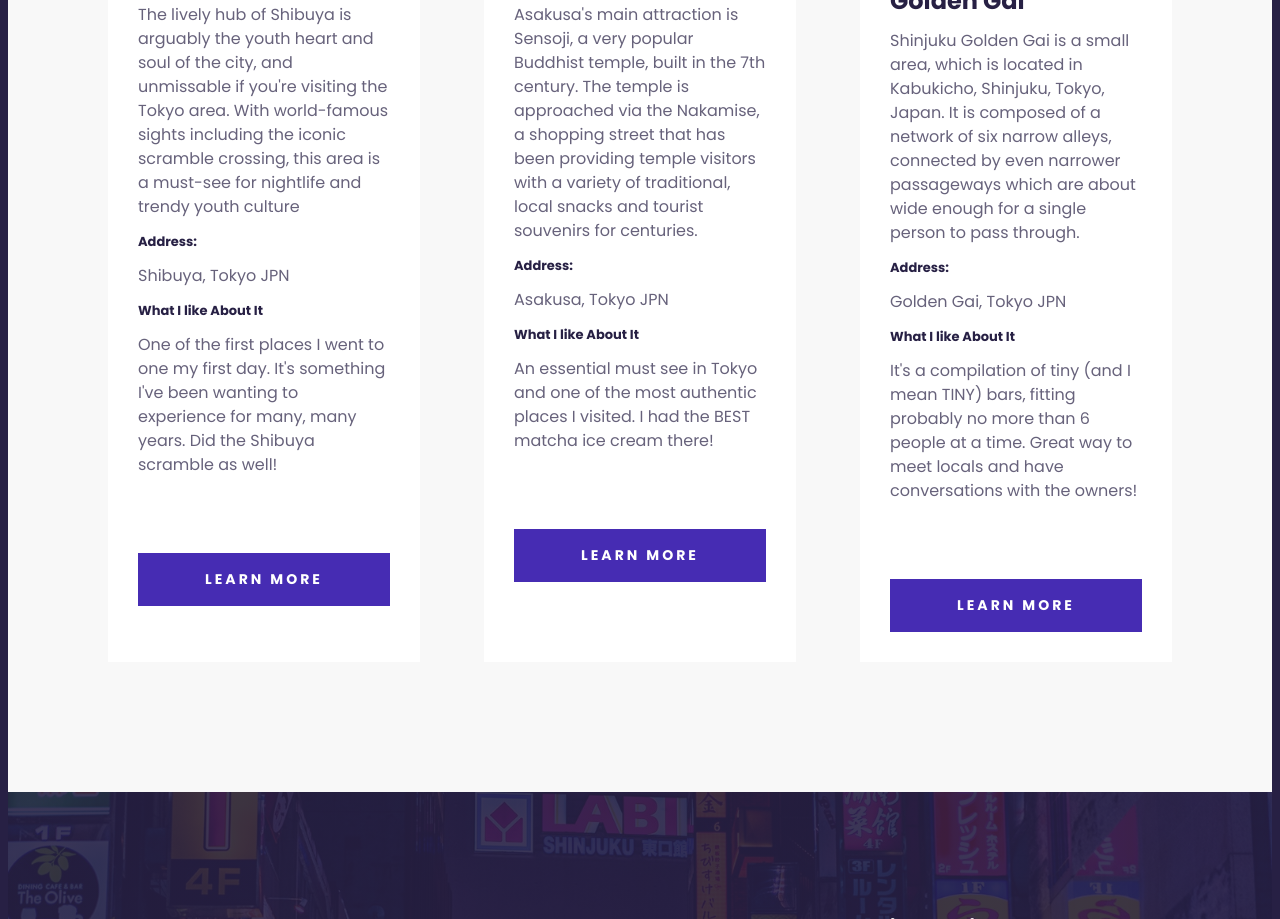
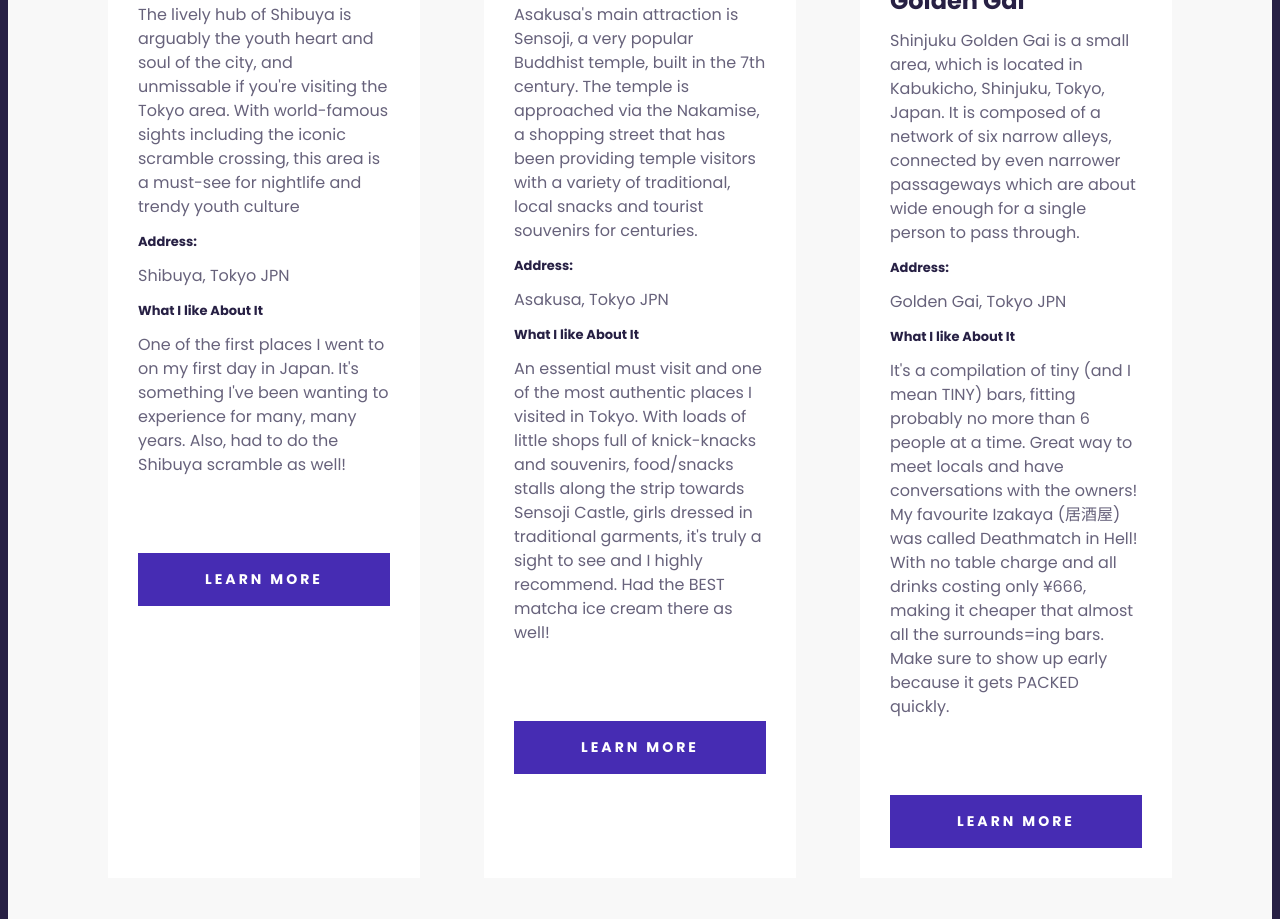
Before and after one commit to kiiru-sn/japan-travel-project, a plain HTML site: page index.html in a window 1280 px wide. Shown: the part 1854-2773 px from the top of the page. Drawn offline with Linux system fonts and the light colour scheme.

Commit message:
Edited paragraphs and added my own detailed descriptions

```diff
--- a/index.html
+++ b/index.html
@@ -44,11 +44,11 @@
               gardens, and numerous temples and shrines.
             </p>
             <p>
-              Tokyo is the administrative, cultural, financial, commercial, and
-              educational centre of Japan and the focus of an extensive urban
-              complex that includes Kawasaki and Yokohama. Attractions include
-              the Imperial Palace, encircled by stone-walled moats and broad
-              gardens, and numerous temples and shrines.
+              Also, otaku culture in Japan is more than just the stores outside
+              of Akihabara Station! All around the city, you can find museums,
+              bookstores, and even entire neighborhoods that celebrate Japanese
+              manga and anime! Here’s our guide to the best places to shop,
+              explore, and learn about your favorite movies and shows!
             </p>
           </div>
         </section>
@@ -77,9 +77,9 @@
                 <p>Shibuya, Tokyo JPN</p>
                 <h5>What I like About It</h5>
                 <p>
-                  One of the first places I went to one my first day. It's
-                  something I've been wanting to experience for many, many
-                  years. Did the Shibuya scramble as well!
+                  One of the first places I went to on my first day in Japan.
+                  It's something I've been wanting to experience for many, many
+                  years. Also, had to do the Shibuya scramble as well!
                 </p>
               </div>
               <div class="card-footer">
@@ -112,8 +112,12 @@
                 <p>Asakusa, Tokyo JPN</p>
                 <h5>What I like About It</h5>
                 <p>
-                  An essential must see in Tokyo and one of the most authentic
-                  places I visited. I had the BEST matcha ice cream there!
+                  An essential must visit and one of the most authentic places I
+                  visited in Tokyo. With loads of little shops full of
+                  knick-knacks and souvenirs, food/snacks stalls along the strip
+                  towards Sensoji Castle, girls dressed in traditional garments,
+                  it's truly a sight to see and I highly recommend. Had the BEST
+                  matcha ice cream there as well!
                 </p>
               </div>
               <div class="card-footer">
@@ -148,7 +152,11 @@
                 <p>
                   It's a compilation of tiny (and I mean TINY) bars, fitting
                   probably no more than 6 people at a time. Great way to meet
-                  locals and have conversations with the owners!
+                  locals and have conversations with the owners! My favourite
+                  Izakaya (居酒屋) was called Deathmatch in Hell! With no table
+                  charge and all drinks costing only ¥666, making it cheaper
+                  that almost all the surrounds=ing bars. Make sure to show up
+                  early because it gets PACKED quickly.
                 </p>
               </div>
               <div class="card-footer">
```
